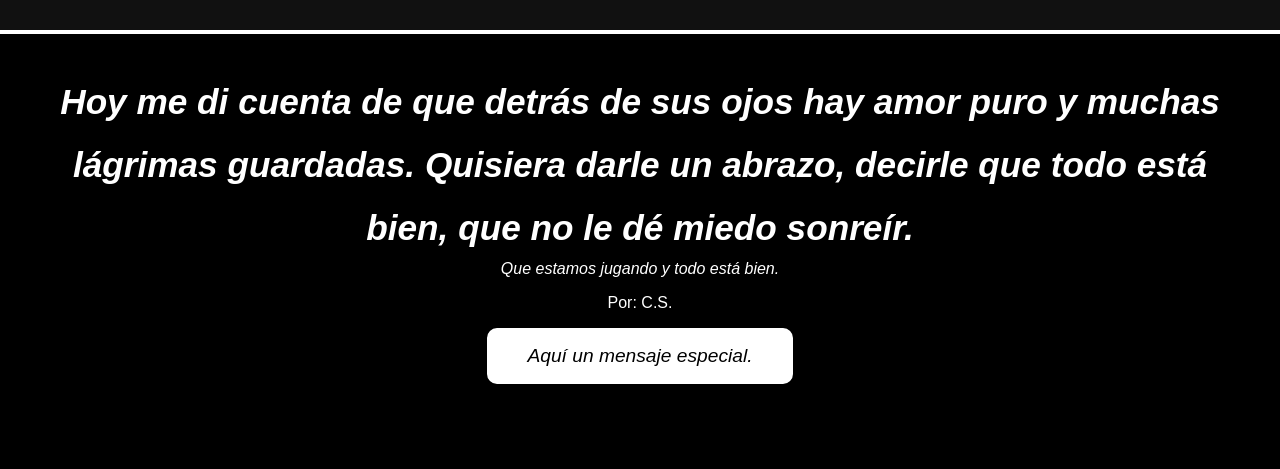
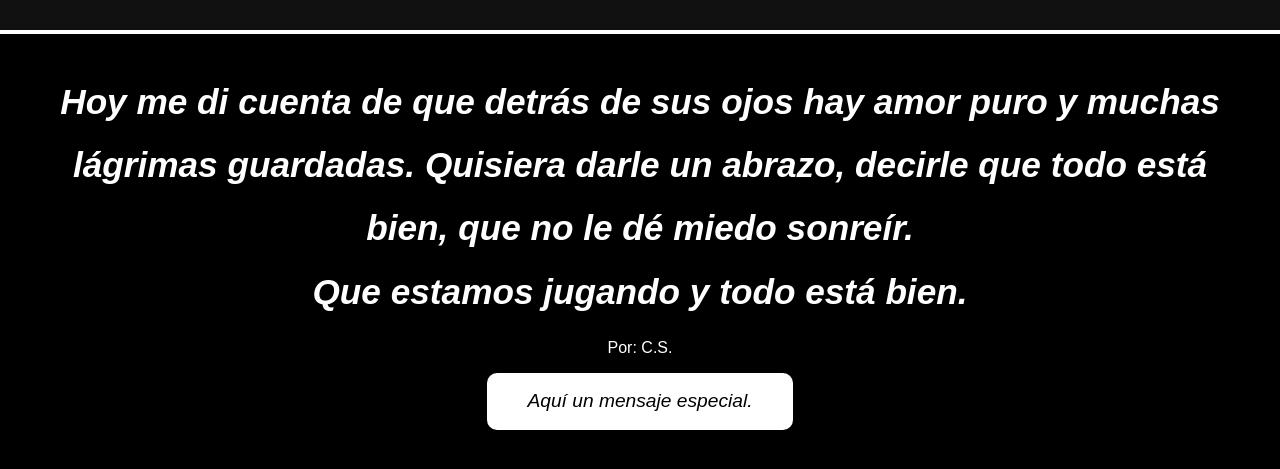
Before and after one commit to Carlos-hash-010164100/Carlos-hash-010164101.github.io, a plain HTML site: page index.html in a window 1280 px wide. Shown: the part 189-658 px from the top of the page. Drawn offline with Linux system fonts and the light colour scheme.

Commit message:
Update index.html

```diff
--- a/index.html
+++ b/index.html
@@ -14,7 +14,7 @@
     </header>
 
     <main>
-        <div id="mensaje" style="font-size: 2.2em; line-height: 1.8; text-align: center; color: #FFFFFF; font-weight: bold;">Hoy me di cuenta de que detrás de sus ojos hay amor puro y muchas lágrimas guardadas. Quisiera darle un abrazo, decirle que todo está bien, que no le dé miedo sonreír.  </div><em>Que estamos jugando y todo está bien.</em>
+        <div id="mensaje" style="font-size: 2.2em; line-height: 1.8; text-align: center; color: #FFFFFF; font-weight: bold;">Hoy me di cuenta de que detrás de sus ojos hay amor puro y muchas lágrimas guardadas. Quisiera darle un abrazo, decirle que todo está bien, que no le dé miedo sonreír. <div><em>Que estamos jugando y todo está bien.</em></div> </div>
 <p>Por: C.S.</p>
 
 
```
